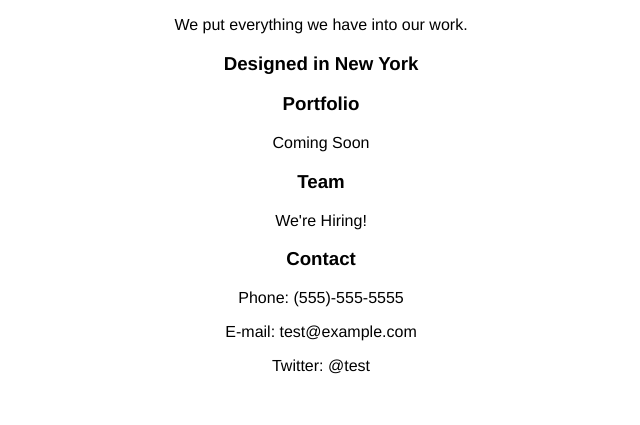
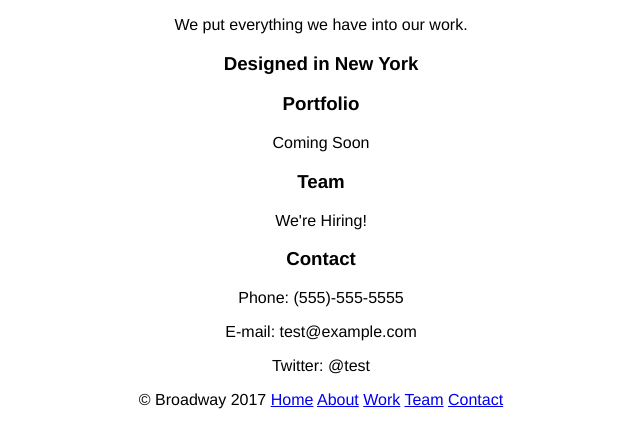
Before and after one commit to jrgibb/broadway, a plain HTML site: page index.html in a window 1280 px wide. Shown: the part 1444-1869 px from the top of the page, without its empty margins (319-959 px from the left). Before the commit the page ends 1835 px from the top, so only its background shows below. Drawn offline with Linux system fonts and the light colour scheme.

Commit message:
complete html text

```diff
--- a/index.html
+++ b/index.html
@@ -5,9 +5,9 @@
     <link href="./resources/css/style.css" type="text/css" rel="stylesheet">
   </head>
   <body>
-  <div id="home">
+  <div class="hero">
     <h1>Broadway Design</h1>
-    <p><a href="#home">Home</a></p>
+    <p><a href="#">Home</a></p>
     <p><a href="#process">Process</a></p>
     <p><a href="#work">Work</a></p>
     <p><a href="#team">Team</a></p>
@@ -29,7 +29,7 @@
     <p>We put everything we have into our work.</p>
   </div>
 
-
+  <div class="hero">
     <h3>Designed in New York</h3>
 
 
@@ -48,11 +48,18 @@
     <h3>Contact</h3>
     <p>Phone: (555)-555-5555</p>
     <p>E-mail: test@example.com</p>
+    <p>Twitter: @test</p>
   </div>
 
 
-    <p>Twitter: @test</p>
-
-
+  <div class="footer">
+    <p>© Broadway 2017
+    <a class="btm-nav" href="#">Home</a>
+    <a class="btm-nav" href="#about">About</a>
+    <a class="btm-nav" href="#work">Work</a>
+    <a class="btm-nav" href="#team">Team</a>
+    <a class="btm-nav" href="#contact">Contact</a>
+  </p>
+</div>
   </body>
 </html>
```
